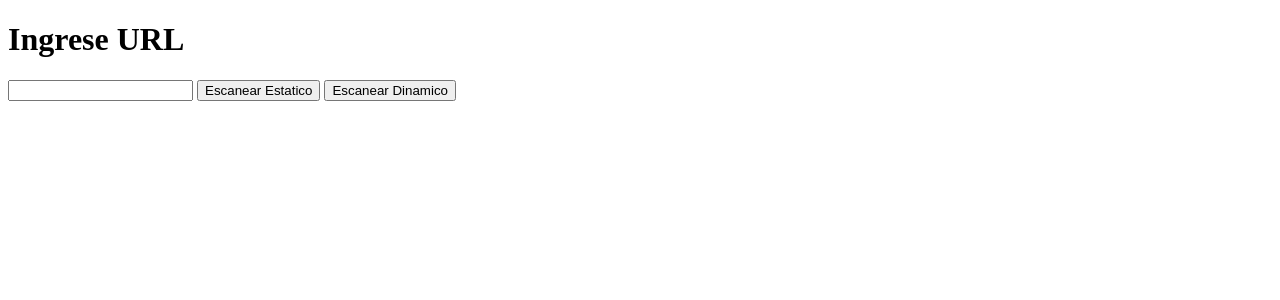
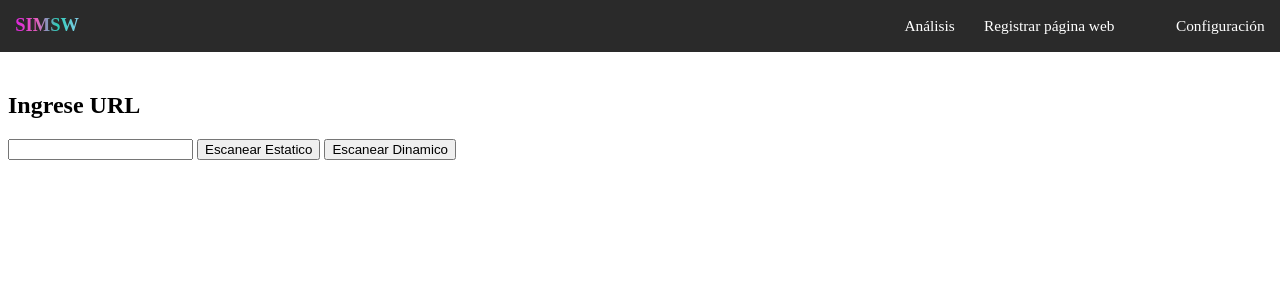
Before and after one commit to juanthove/SIMSW, a Flask app: page / in a window 1280 px wide. Shown: the top 300 px of the page. Run offline with Flask 3, Linux system fonts and the light colour scheme.

Commit message:
Agrego navbar

```diff
--- /dev/null
+++ b/static/css/responsive.css
@@ -0,0 +1,33 @@
+/*Pantallas chicas*/
+@media (max-width: 768px){
+    #botonEncabezado{
+        display: none;
+    }
+
+    #botonEncabezado.show{
+        display: flex;
+        flex-direction: column;
+        gap: 1em;
+
+        position: absolute;
+        top: 100%;
+        right: 0;
+
+        background-color: rgba(0, 0, 0, 0.836);
+        padding: 1em 1.7em;
+
+        min-width: 10em;
+        border-radius: 1em;
+        z-index: 1000;
+        align-items: center;
+    }
+
+    #analysis, #config{
+        flex-direction: column;
+    }
+
+    #botonMenu{
+        display:block;
+    }
+
+}
--- a/static/css/styles.css
+++ b/static/css/styles.css
@@ -2,3 +2,114 @@
   white-space: pre;       /* Mantiene los espacios y saltos de línea como están */
   overflow-x: auto;       /* Permite scroll horizontal si el contenido excede el ancho */
 }
+
+body{
+  padding-top: 4em;
+}
+
+/*NavBar*/
+#navbar{
+    top:100%;
+    width: 100%;
+    background-color: rgba(0, 0, 0, 0.836);
+    padding: 0em 1em;
+    position: fixed;
+    top: 0;
+    left: 0;
+    box-sizing: border-box;
+    display: flex;
+    align-items: center;
+    justify-content: space-between;
+    z-index: 1000;
+    height: auto;
+    font-size: clamp(0.8rem, 1.2vw, 1rem);
+}
+
+h1{
+    font-size: 120%;
+    background: linear-gradient(to right, rgb(221, 34, 221), rgb(233, 93, 191), rgb(42, 204, 182), skyblue);
+    background-clip: text;
+    -webkit-text-fill-color: transparent;
+}
+
+#botonEncabezado{
+    display: flex;
+    gap: 4em;
+    align-items: center;
+    text-decoration: none;
+    color: white;
+    user-select: none;
+}
+
+#analysis{
+    display: flex;
+    gap: 1.9em;
+}
+
+#analysis a{
+    text-decoration: none;
+    color: white;
+    transition: transform 0.6s ease;
+}
+
+#analysis a:hover{
+    transform: scale(1.1);
+    color: rgb(143, 1, 226);
+}
+
+#analysis-container {
+    position: relative;
+}
+
+#analysis-menu { /*Menu con las opciones de los analisis*/
+    position: absolute;
+    top: 100%;
+    left: 0;
+
+    background-color: #111;
+    padding: 10px;
+    border-radius: 8px;
+
+    display: flex;
+    flex-direction: column;
+    gap: 8px;
+
+    opacity: 0;
+    pointer-events: none;
+    transition: opacity 0.2s ease;
+}
+
+#analysis-menu.show {
+    opacity: 1;
+    pointer-events: auto;
+    width: 5em;
+}
+
+#analysis-container:hover #analysis-menu {
+    display: flex;
+}
+
+#config{
+    display: flex;
+    gap: 1em;
+}
+
+#config a{
+    text-decoration: none;
+    color: white;
+    transition: transform 0.6s ease;
+}
+
+#config a:hover{
+    transform: scale(1.1);
+    color: rgb(143, 1, 226);
+}
+
+#botonMenu{
+    display: none;
+    font-size: 2em;
+    background-color: rgba(255, 255, 255, 0);
+    border-color: rgba(255, 255, 255, 0);
+    color: white;
+    cursor: pointer;
+}
--- /dev/null
+++ b/static/js/init.js
@@ -0,0 +1,47 @@
+let navBar = document.getElementById("navBarDiv");
+
+
+if (navBar) {
+
+  navBar.innerHTML = `
+    <nav id="navbar">
+        <h1>SIMSW</h1>
+
+        <div id="botonEncabezado">
+            <div id="analysis">
+                <div id="analysis-container">
+                    <a href="#" id="analysisBoton">Análisis</a>
+                    <div id="analysis-menu">
+                        <a href="analysis.html">Realizar Análisis</a>
+                        <a href="analysis.html">Ver Análisis</a>
+                    </div>
+                </div>
+                <a href="register.html">Registrar página web</a>
+            </div>
+
+            <div id="config">
+                <a href="config.html">Configuración</a>
+            </div>
+        </div>
+
+        <button id="botonMenu">☰</button>
+    </nav>`;
+}
+
+const botonMenu = document.getElementById("botonMenu");
+
+botonMenu.addEventListener("click", function(){
+  document.getElementById("botonEncabezado").classList.toggle('show'); //Activar o desactivar la clase show
+});
+
+
+const analysisContainer = document.getElementById("analysis-container");
+const analysisMenu = document.getElementById("analysis-menu");
+
+analysisContainer.addEventListener("mouseenter", () => {
+    analysisMenu.classList.add("show");
+});
+
+analysisContainer.addEventListener("mouseleave", () => {
+    analysisMenu.classList.remove("show");
+});
--- a/templates/index.html
+++ b/templates/index.html
@@ -6,13 +6,22 @@
     <title>SIMSW</title>
 
     <link href="../static/css/styles.css" rel="stylesheet" type="text/css">
-    <script src="../static/js/script.js" defer></script>
+    <link href="../static/css/responsive.css" rel="stylesheet" type="text/css">
+    <script src="../static/js/analisis.js" defer></script>
+    <script src="../static/js/init.js" defer></script>
 </head>
 <body>
-    <h1>Ingrese URL</h1>
-    <input type="text" id="url">
-    <button id="botonScan">Escanear Estatico </button>
-    <button id="botonScanDinamico">Escanear Dinamico</button>
-    <pre id="resultado"></pre>
+    <div id="navBarDiv"></div>
+
+    <main>
+        <h2>Ingrese URL</h2>
+        <input type="text" id="url">
+        <button id="botonScan">Escanear Estatico </button>
+        <button id="botonScanDinamico">Escanear Dinamico</button>
+        <pre id="resultado"></pre>
+
+
+    </main>
+
 </body>
 </html>
```
Also changed, not shown: .scannerwork/report-task.txt (added), .sonar/report-task.txt (added), static/js/analisis.js (renamed from static/js/script.js), 2 other files.
